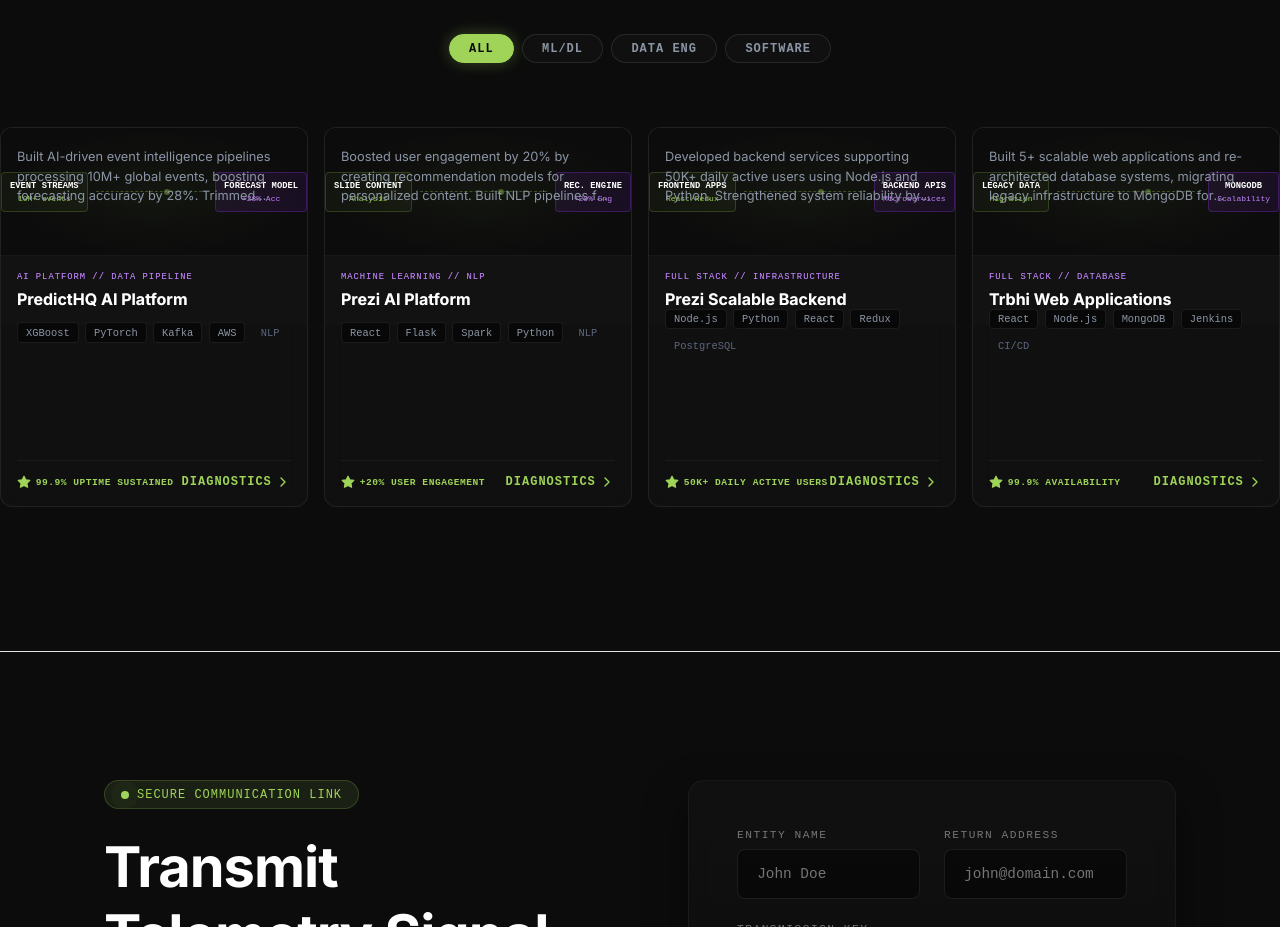
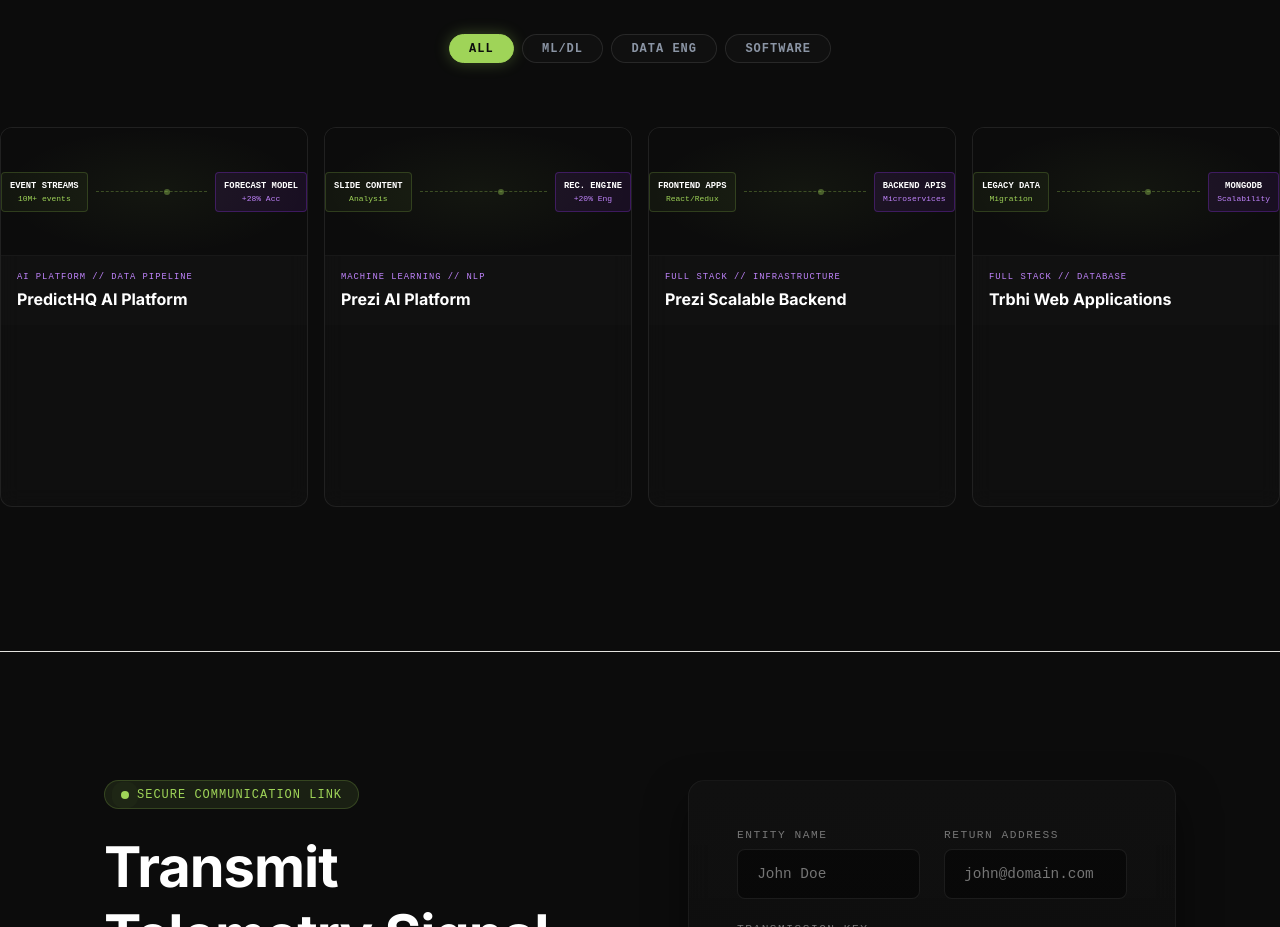
Before and after one commit to owennoah/david, a React (Vite) app: page / in a window 1280 px wide. Shown: the part 4820-5747 px from the top of the page. Built offline with nearby package versions, Linux system fonts and the light colour scheme.

Commit message:
feat: implement 3D flip card effect with cyan secondary background

```diff
--- a/src/App.jsx
+++ b/src/App.jsx
@@ -502,6 +502,7 @@
               {/* Project 1 */}
               {(projectFilter === 'All' || projectFilter === 'Data Eng' || projectFilter === 'ML/DL') && (
               <div className="project-showcase-card">
+                <div className="flip-inner">
                   <div className="card-front">
                     <div className="project-graphic">
                       <div className="pg-bg-glow"></div>
@@ -552,11 +553,13 @@
                     </div>
                   </div>
                 </div>
+              </div>
               )}
 
               {/* Project 2 */}
               {(projectFilter === 'All' || projectFilter === 'ML/DL') && (
               <div className="project-showcase-card">
+                <div className="flip-inner">
                   <div className="card-front">
                     <div className="project-graphic">
                       <div className="pg-bg-glow"></div>
@@ -607,11 +610,13 @@
                     </div>
                   </div>
                 </div>
+              </div>
               )}
 
               {/* Project 3 */}
               {(projectFilter === 'All' || projectFilter === 'Software') && (
               <div className="project-showcase-card">
+                <div className="flip-inner">
                   <div className="card-front">
                     <div className="project-graphic">
                       <div className="pg-bg-glow"></div>
@@ -662,11 +667,13 @@
                     </div>
                   </div>
                 </div>
+              </div>
               )}
 
               {/* Project 4 */}
               {(projectFilter === 'All' || projectFilter === 'Software') && (
               <div className="project-showcase-card">
+                <div className="flip-inner">
                   <div className="card-front">
                     <div className="project-graphic">
                       <div className="pg-bg-glow"></div>
@@ -714,6 +721,7 @@
                         Diagnostics
                         <svg width="16" height="16" viewBox="0 0 24 24" fill="none" stroke="currentColor" strokeWidth="2" strokeLinecap="round" strokeLinejoin="round"><path d="m9 18 6-6-6-6"></path></svg>
                       </button>
+                    </div>
                   </div>
                 </div>
               </div>
--- a/src/index.css
+++ b/src/index.css
@@ -1268,26 +1268,58 @@
 @media (min-width: 768px) {
   .project-showcase-card {
     height: 380px;
-  }
-  .card-front {
-    transition: opacity 0.3s ease;
-  }
-  .project-showcase-card:hover .card-front {
-    opacity: 0;
-  }
-  .card-back {
+    background: transparent;
+    border: none;
+    perspective: 1000px;
+    overflow: visible;
+  }
+  .project-showcase-card:hover {
+    border-color: transparent;
+    transform: none;
+    box-shadow: none;
+  }
+  .flip-inner {
+    position: relative;
+    width: 100%;
+    height: 100%;
+    transition: transform 0.6s cubic-bezier(0.4, 0, 0.2, 1);
+    transform-style: preserve-3d;
+  }
+  .project-showcase-card:hover .flip-inner {
+    transform: rotateY(180deg);
+    box-shadow: 0 10px 30px rgba(0, 217, 255, 0.2);
+    border-radius: 12px;
+  }
+  .card-front, .card-back {
     position: absolute;
     inset: 0;
-    background: rgba(12, 12, 12, 0.95);
-    backdrop-filter: blur(8px);
-    opacity: 0;
-    transform: translateY(20px);
-    transition: all 0.3s ease;
-    z-index: 10;
-  }
-  .project-showcase-card:hover .card-back {
-    opacity: 1;
-    transform: translateY(0);
+    backface-visibility: hidden;
+    border-radius: 12px;
+    overflow: hidden;
+  }
+  .card-front {
+    border: 1px solid rgba(255, 255, 255, 0.08);
+    background: rgba(20, 20, 20, 0.4);
+    backdrop-filter: blur(10px);
+  }
+  .card-back {
+    border: 1px solid rgba(0, 217, 255, 0.4);
+    background: rgba(0, 217, 255, 0.95);
+    backdrop-filter: blur(10px);
+    transform: rotateY(180deg);
+  }
+  .card-back * {
+    color: #050816 !important;
+  }
+  .card-back .project-tech-tags span {
+    border-color: rgba(5, 8, 22, 0.3) !important;
+    background: rgba(5, 8, 22, 0.05) !important;
+  }
+  .card-back svg, .card-back svg polygon, .card-back svg path {
+    stroke: #050816 !important;
+  }
+  .card-back .project-metric svg polygon {
+    fill: #050816 !important;
   }
   .back-header {
     display: none;
@@ -1295,7 +1327,7 @@
 }
 
 @media (max-width: 767px) {
-  .project-showcase-card {
+  .flip-inner {
     display: flex;
     flex-direction: column;
   }
```
Lines whose indentation alone changed are shown as unchanged.
